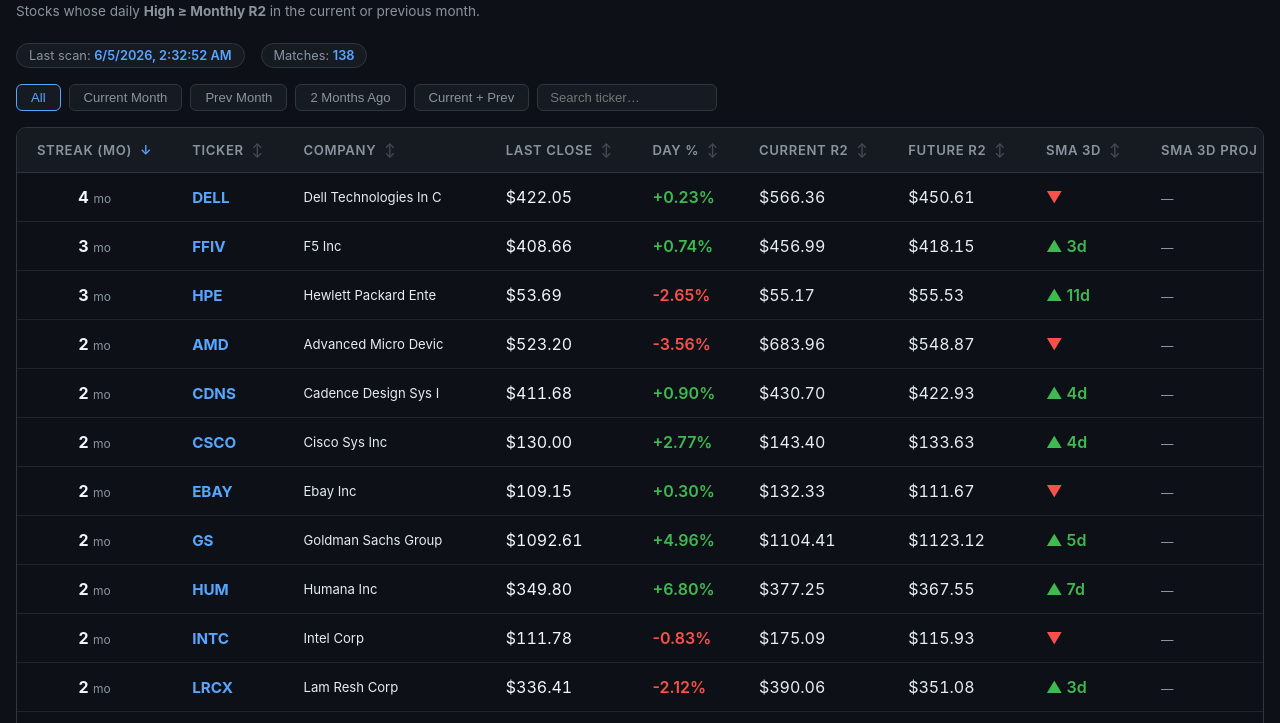
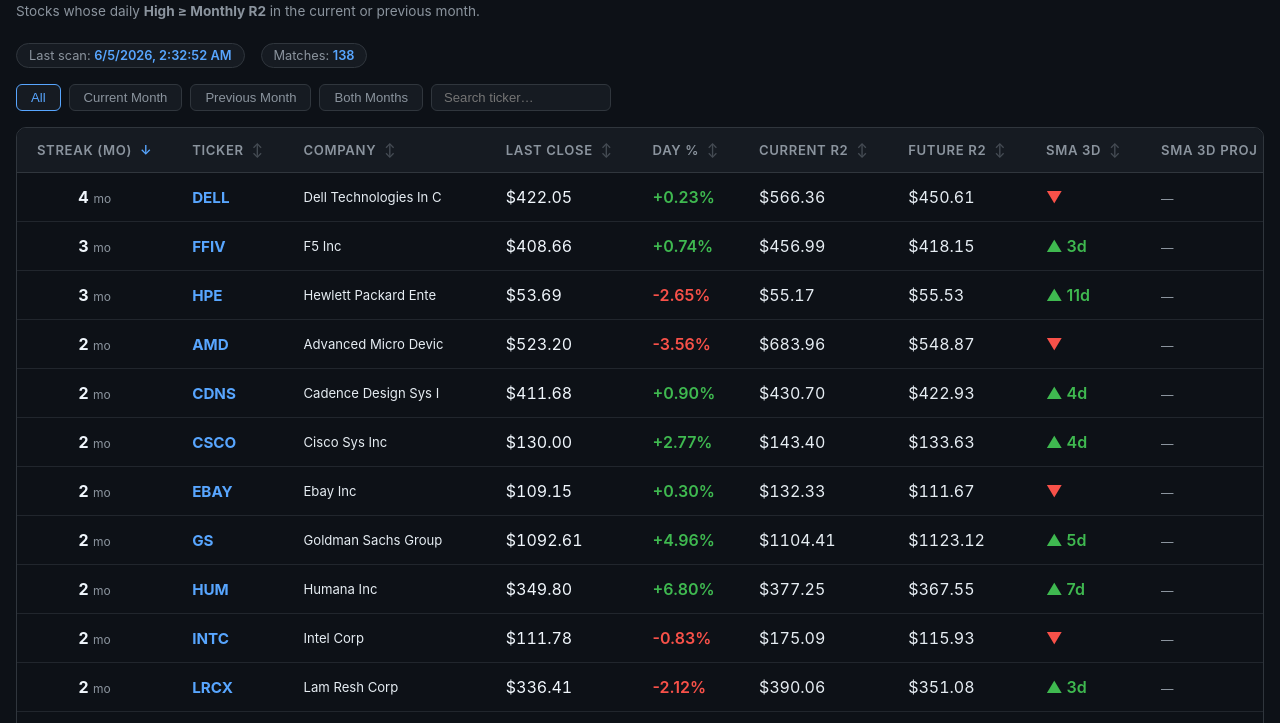
Before and after one commit to avalonaialert/pivot, a plain HTML site: page index.html in a window 1280 px wide. Shown: the part 56-779 px from the top of the page. Drawn offline with Linux system fonts and the light colour scheme.

Commit message:
chore: update index.html 2026-06-05 03:04 UTC

```diff
--- a/index.html
+++ b/index.html
@@ -293,9 +293,8 @@
 <div class="filter-bar">
   <button class="filter-btn active" data-filter="all">All</button>
   <button class="filter-btn" data-filter="current_month">Current Month</button>
-  <button class="filter-btn" data-filter="previous_month">Prev Month</button>
-  <button class="filter-btn" data-filter="two_months_ago">2 Months Ago</button>
-  <button class="filter-btn" data-filter="both">Current + Prev</button>
+  <button class="filter-btn" data-filter="previous_month">Previous Month</button>
+  <button class="filter-btn" data-filter="both">Both Months</button>
   <input class="search-input" id="search" placeholder="Search ticker…" />
 </div>
 
@@ -466,13 +465,11 @@
     sma3_days:               s.sma3_days           ?? 0,
     sma3_proj_direction:     s.sma3_proj_direction ?? null,
     sma3_proj_days:          s.sma3_proj_days      ?? 0,
-    prev2_month_r2:          s.crossed_two_months_ago?.r2  ?? null,
     prev_month_r2:           s.crossed_previous_month?.r2  ?? null,
     current_month_r2:        s.current_month_r2           ?? null,
     future_month_r2:         s.future_month_r2            ?? null,
     crossed_current_month:   s.crossed_current_month      ?? null,
     crossed_previous_month:  s.crossed_previous_month     ?? null,
-    crossed_two_months_ago:  s.crossed_two_months_ago     ?? null,
   }));
 
   render();
@@ -490,7 +487,6 @@
     if (excluded.has(s.ticker)) return false;
     if (activeFilter === 'current_month'  && !s.crossed_current_month)  return false;
     if (activeFilter === 'previous_month' && !s.crossed_previous_month) return false;
-    if (activeFilter === 'two_months_ago' && !s.crossed_two_months_ago) return false;
     if (activeFilter === 'both'           && !(s.crossed_current_month && s.crossed_previous_month)) return false;
     if (searchQuery && !s.ticker.toLowerCase().includes(searchQuery)) return false;
     return true;
```
